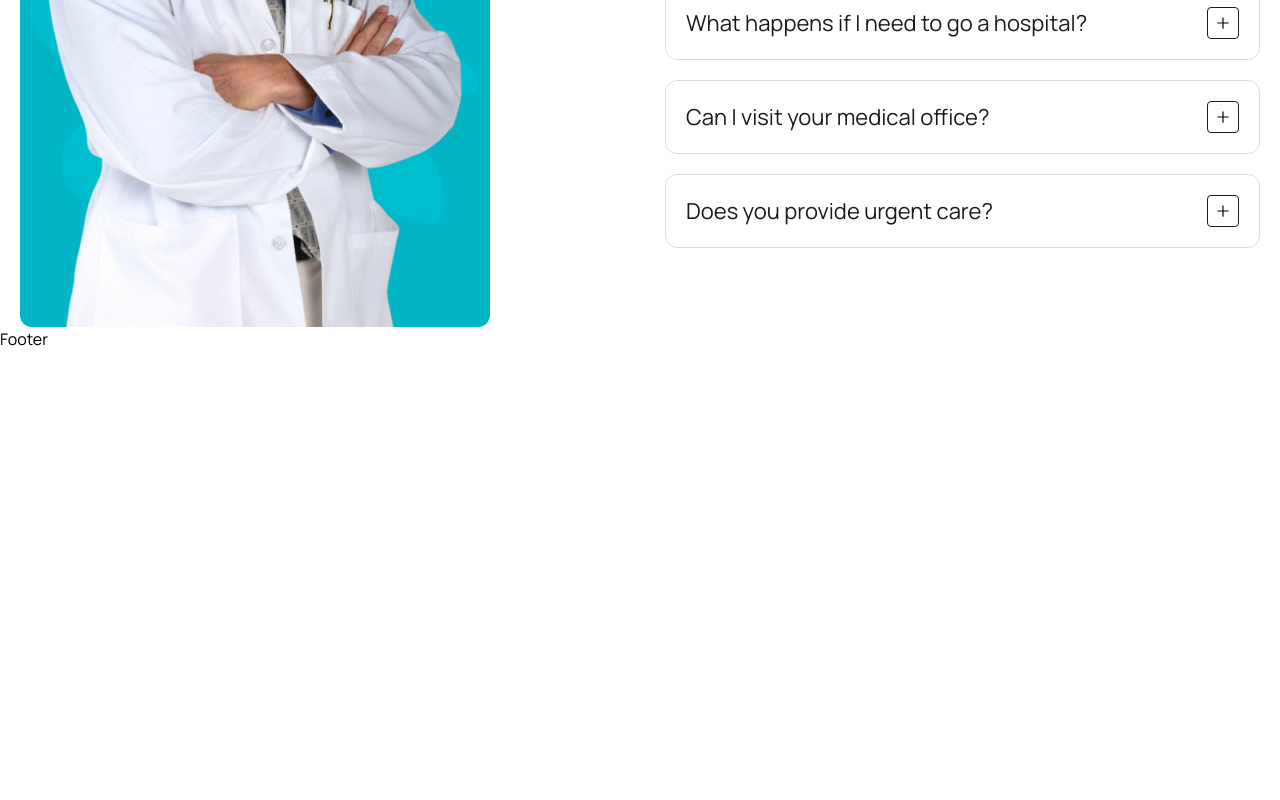
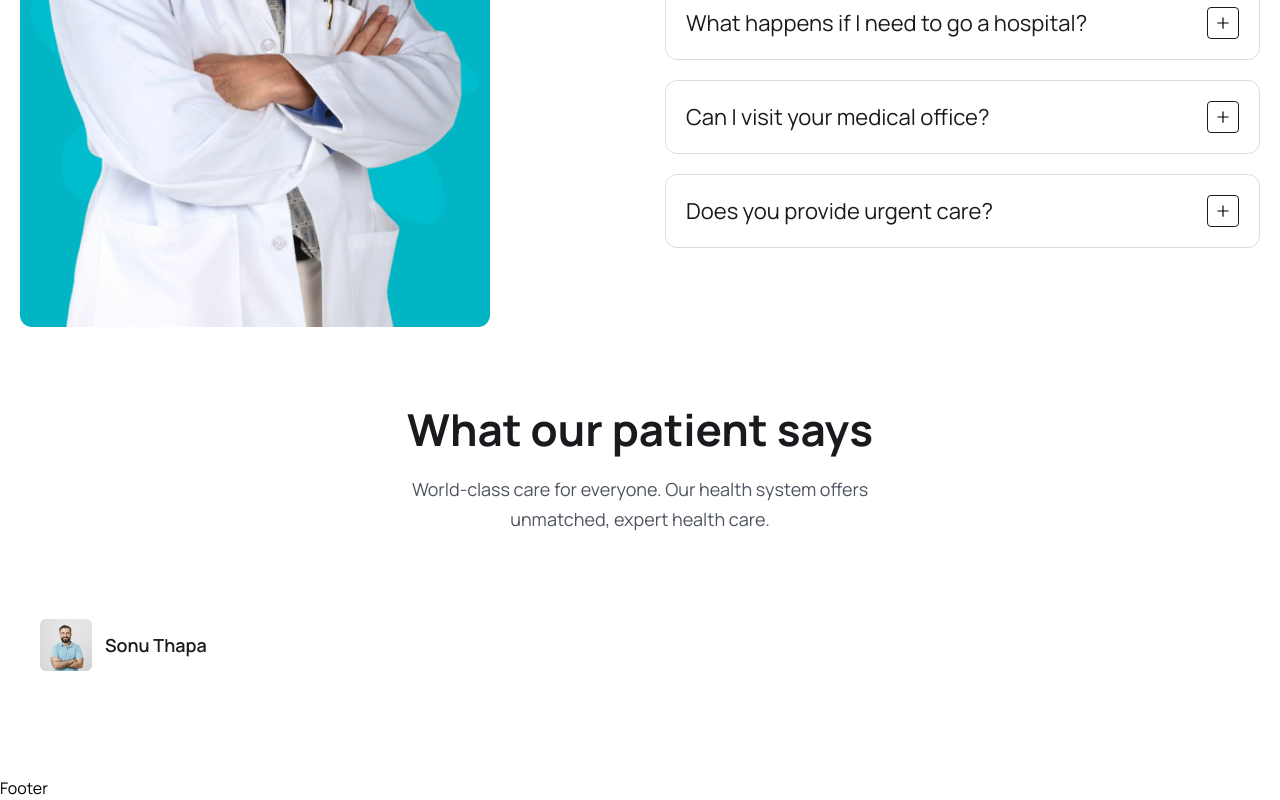
Before and after one commit to tmgnisc/Doctor-Appointment-Booking-MERN-, a React (Vite) app in the folder frontend/: page / in a window 1280 px wide. Shown: the part 5000-5800 px from the top of the page. Before the commit the page ends 5351 px from the top, so only its background shows below. Built offline with nearby package versions, Linux system fonts and the light colour scheme.

Commit message:
working on testimonial section

```diff
--- /dev/null
+++ b/frontend/src/components/Testimonial/Testimonial.jsx
@@ -0,0 +1,47 @@
+import React from "react";
+import { Pagination } from "swiper/modules";
+import { Swiper, SwiperSlide } from "swiper/react";
+import "swiper/css";
+import "swiper/css/pagination";
+import patientAvatar from "../../assets/images/patient-avatar.png";
+import { HiStar } from "react-icons/hi";
+
+const Testimonial = () => {
+  return (
+    <div className="mt-[30px] lg:mt-[55px]">
+      <Swiper
+        modules={[Pagination]}
+        spaceBetween={30}
+        slidesPerView={1}
+        pagination={{ clickable: true }}
+        breakpoints={{
+          640: {
+            slidesPerView: 1,
+            spaceBetween: 0,
+          },
+          768: {
+            slidesPerView: 2,
+            spaceBetween: 20,
+          },
+          1024: {
+            slidesPerView: 3,
+            spaceBetween: 30,
+          },
+        }}
+      >
+        <SwiperSlide>
+          <div className="py-[30px] px-5 rounded-3">
+            <div className="flex items-center gap-[13px]">
+              <img src={patientAvatar} alt="" />
+              <div>
+                <h4 className="text-[18px] leading-[30px] font-semibold text-headingColor">Sonu Thapa</h4>
+              </div>
+            </div>
+          </div>
+        </SwiperSlide>
+      </Swiper>
+    </div>
+  );
+};
+
+export default Testimonial;
--- a/frontend/src/pages/Home.jsx
+++ b/frontend/src/pages/Home.jsx
@@ -16,6 +16,7 @@ import videoIcon from "../assets/images/video-icon.png";
 import DoctorList from "../components/Doctors/DoctorList";
 import faqImg from "../assets/images/faq-img.png";
 import FaqList from "../components/Faq/FaqList";
+import Testimonial from "../components/Testimonial/Testimonial";
 
 const Home = () => {
   return (
@@ -269,10 +270,24 @@ const Home = () => {
 
           <div className="w-full md:w-1/2">
             <h2 className="heading">Most questions by our beloved patients</h2>
-            <FaqList/>
+            <FaqList />
           </div>
         </div>
       </div>
+
+      {/* testimonial section */}
+      <section>
+        <div className="container">
+          <div className="xl:w-[470px] mx-auto">
+            <h2 className="heading text-center">What our patient says</h2>
+            <p className="text_para text-center">
+              World-class care for everyone. Our health system offers unmatched,
+              expert health care.
+            </p>
+          </div>
+          <Testimonial />
+        </div>
+      </section>
     </>
   );
 };
```
